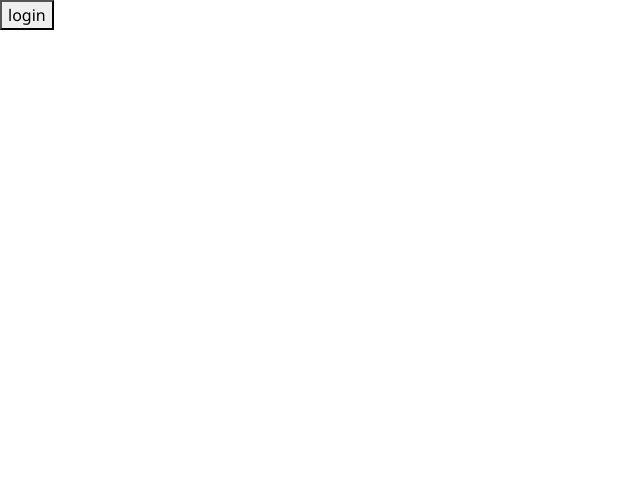
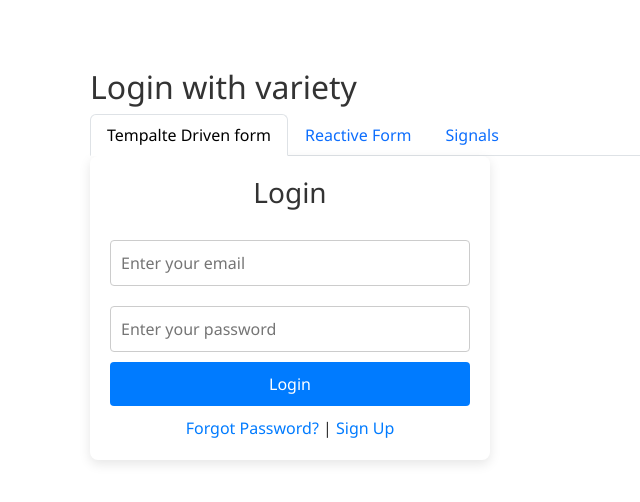
Before and after one commit to learningjsfor6m-ui/RR-turmeric-project, an Angular app: page /login in a window 1280 px wide. Shown: the top 502 px of the page, without its empty margins (0-640 px from the left). Built offline with nearby package versions, Linux system fonts and the light colour scheme.

Commit message:
#5 Half commit for signals upgrade for signal forms. 1.tempalet dirven form 2.Reactive form.

```diff
--- a/src/app/pages/auth/login/login.component.html
+++ b/src/app/pages/auth/login/login.component.html
@@ -1 +1,118 @@
-<button (click)="login()">login</button>
+<div class="container mt-5">
+  <h2>Login with variety</h2>
+
+  <!-- Tab links -->
+  <ul class="nav nav-tabs" id="myTab" role="tablist">
+    <li class="nav-item" role="presentation">
+      <a class="nav-link active" id="home-tab" data-bs-toggle="tab" href="#home" role="tab" aria-controls="home"
+        aria-selected="true">Tempalte Driven form</a>
+    </li>
+    <li class="nav-item" role="presentation">
+      <a class="nav-link" id="profile-tab" data-bs-toggle="tab" href="#profile" role="tab" aria-controls="profile"
+        aria-selected="false">Reactive Form</a>
+    </li>
+    <li class="nav-item" role="presentation">
+      <a class="nav-link" id="contact-tab" data-bs-toggle="tab" href="#contact" role="tab" aria-controls="contact"
+        aria-selected="false">Signals</a>
+    </li>
+  </ul>
+
+  <!-- Tab content -->
+  <div class="tab-content" id="myTabContent">
+    <!-- Home Tab Content -->
+    <div class="tab-pane fade show active" id="home" role="tabpanel" aria-labelledby="home-tab">
+
+      <div class="login-container">
+        <h3>Login</h3>
+        <form name="form" method="post" #f="ngForm" (ngSubmit)="login()">
+          <!-- Email  -->
+          <label for="email"></label>
+          <input type="email" [(ngModel)]="loginform.email" email #email="ngModel" class="form-input" name="email"
+            id="email" placeholder="Enter your email" required minlength="6"
+            [ngClass]="{'is-invalid': f.submitted && email.errors}"><br>
+          @if( f.submitted && email.errors){
+          <div class="invalid-feedback">
+            @if(email.errors['required']){
+            <span>Email required</span>
+            }
+            @if(email.errors['minLength']){
+            <span>Email should be min 6 length</span>
+            }@if (email.errors['email']) {
+            <div>Email is invalid</div>
+            }
+          </div>
+          }
+
+          <!-- Password  -->
+          <label for="password"></label>
+          <input type="password" [(ngModel)]="loginform.password" #password="ngModel" class="form-input" id="password"
+            name="password" placeholder="Enter your password" minlength="8"
+            pattern="^(?=.*[a-z])(?=.*[A-Z])(?=.*[@/!]).{8,}$"
+            [ngClass]="{'is-invalid': f.submitted && password.errors}" required><br>
+          @if(f.submitted && password.errors){
+          <div class="invalid-feedback">
+            @if(password.errors['required']){
+            <span>Password required</span>
+            }
+            @if(password.errors['pattern']){
+            <span>Password pattern</span>
+            }
+            @if(password.errors['minlength']){
+            <span>Password minlength</span>
+            }
+          </div>
+          }
+          <button type="submit" class="submit-btn">Login</button>
+        </form>
+        <div class="links">
+          <a>Forgot Password?</a> | <a>Sign Up</a>
+        </div>
+      </div>
+    </div>
+
+    <!-- Profile Tab Content -->
+    <div class="tab-pane fade" id="profile" role="tabpanel" aria-labelledby="profile-tab">
+      <div class="login-container">
+        <h3>Login</h3>
+        <form [formGroup]="loginFormReactive" (ngSubmit)="submitReactiveForm()">
+          <!-- Email  -->
+          <label for="email" class="form-label"></label>
+          <input type="email" class="form-control" formControlName="email" placeholder="Enter your email">
+          @if(emailControl?.invalid && ( emailControl?.touched || emailControl?.dirty)){
+          @if(emailControl?.errors?.['required']){
+          <span class="error-message">Required</span>
+          }
+          @if(emailControl?.errors?.['email']){
+          <span class="error-message">email</span>
+          }
+          }
+
+          <!-- Password  -->
+          <label for="password" class="form-label"></label>
+          <input type="password" class="form-control" name="password" formControlName="password"
+            placeholder="Enter your Password">
+          @if(passwordControl?.invalid && (passwordControl?.dirty || passwordControl?.touched)){
+          <!-- <div class="invalid-feedback"> -->
+          @if(passwordControl?.errors?.['required']){
+          <span class="error-message">Required</span>
+          }
+          @if(passwordControl?.hasError('pattern')){
+          <span>pattern</span>
+          }
+          <!-- </div> -->
+          }
+          <br>
+          <button type="submit" [disabled]="loginFormReactive.invalid" class="btn btn-primary">Login</button>
+        </form>
+        <div class="links">
+          <a>Forgot Password?</a> | <a>Sign Up</a>
+        </div>
+      </div>
+    </div>
+    <!-- Contact Tab Content -->
+    <div class="tab-pane fade" id="contact" role="tabpanel" aria-labelledby="contact-tab">
+      <h3>Contact Tab</h3>
+      <p>This is the contact tab content.</p>
+    </div>
+  </div>
+</div>
--- a/src/app/pages/auth/login/login.component.scss
+++ b/src/app/pages/auth/login/login.component.scss
@@ -0,0 +1,63 @@
+ body {
+      font-family: Arial, sans-serif;
+      background-color: #f4f4f4;
+      display: flex;
+      justify-content: center;
+      align-items: center;
+      height: 100vh;
+      margin: 0;
+    }
+
+    .login-container {
+      background-color: white;
+      padding: 20px;
+      border-radius: 8px;
+      box-shadow: 0px 4px 12px rgba(0, 0, 0, 0.1);
+      width: 400px;
+      text-align: center;
+    }
+
+    .login-container h3 {
+      margin-bottom: 20px;
+    }
+
+    .form-input {
+      width: 100%;
+      padding: 10px;
+      margin: 10px 0;
+      border-radius: 4px;
+      border: 1px solid #ccc;
+      box-sizing: border-box;
+    }
+
+    .form-input:focus {
+      outline: none;
+      border-color: #007bff;
+    }
+
+    .submit-btn {
+      width: 100%;
+      padding: 10px;
+      background-color: #007bff;
+      color: white;
+      border: none;
+      border-radius: 4px;
+      cursor: pointer;
+    }
+
+    .submit-btn:hover {
+      background-color: #0056b3;
+    }
+
+    .links {
+      margin-top: 10px;
+    }
+
+    .links a {
+      text-decoration: none;
+      color: #007bff;
+    }
+
+    .links a:hover {
+      text-decoration: underline;
+    }
--- a/src/app/pages/auth/login/login.component.ts
+++ b/src/app/pages/auth/login/login.component.ts
@@ -1,24 +1,103 @@
-import { Component } from '@angular/core';
+import { Component, signal } from '@angular/core';
 import { AuthService } from '../../../services/auth.service';
 import { User } from '../../../shared/user';
 import { Router } from '@angular/router';
+// import { form, required, email as emailValidator, minLength } from '@angular/forms/signals'
+import {
+  FormBuilder,
+  FormGroup,
+  FormsModule,
+  ReactiveFormsModule,
+  Validators,
+} from '@angular/forms';
+import { CommonModule } from '@angular/common';
 
 @Component({
   selector: 'login',
-  imports: [],
+  imports: [FormsModule, CommonModule, ReactiveFormsModule],
   templateUrl: './login.component.html',
-  styleUrl: './login.component.scss'
+  styleUrl: './login.component.scss',
 })
 export class LoginComponent {
+  // template driven
+  loginform: User = {
+    email: '',
+    password: '',
+  };
+  isSubmitted: boolean = false;
 
-  constructor(private auth:AuthService,private router:Router){}
-  login(){
-    let creds:User ={email:'Amir@gmail.com' , password :"Passw@123"}
-    this.auth.login(creds).subscribe((res:any)=>{
-      console.log(res)
-      if(res){
-        this.router.navigateByUrl('/layout')
+  // Reactive
+  loginFormReactive!: FormGroup;
+
+
+  // Signals
+  loginModel = signal<User>({ email: '', password: '' });
+  // loginFormSignal = form()
+
+  constructor(
+    private auth: AuthService,
+    private router: Router,
+    private fb: FormBuilder
+  ) {
+    this.loginFormReactive = this.fb.group({
+      email: ['', [Validators.required, Validators.email]],
+      //^(?=.*[a-z])(?=.*[A-Z])(?=.*[@/!]).{8,}$
+      password: [
+        '',
+        [
+          Validators.required,
+          Validators.pattern('^(?=.*[a-z])(?=.*[A-Z])(?=.*[@/!]).{8,}$'),
+        ],
+      ],
+    });
+
+    //  this.loginFormReactive = new FormGroup({
+    //   // Create form controls
+    //   username: new FormControl('', [Validators.required, Validators.minLength(5)]), // Add validators
+    //   password: new FormControl('', [Validators.required, Validators.minLength(8)]),
+    // });
+  }
+  // Using Tempalte Driven form
+  login() {
+    let creds: User = {
+      email: this.loginform.email,
+      password: this.loginform.password,
+    };
+    this.loginCentre(creds);
+  }
+
+  // Using Reactive form
+  submitReactiveForm() {
+    this.isSubmitted = true;
+    if (this.loginFormReactive.invalid) {
+      return;
+    }
+    let creds: User = {
+      email: this.loginFormReactive.value.email,
+      password: this.loginFormReactive.value.password,
+    };
+    this.loginCentre(creds);
+  }
+
+  // Using Signals
+  submitSignalForm(){
+
+  }
+
+
+  loginCentre(value: User) {
+    let creds: User = value;
+    this.auth.login(creds).subscribe((res: any) => {
+      console.log(res);
+      if (res) {
+        this.router.navigateByUrl('/layout');
       }
-    })
+    });
+  }
+  get emailControl() {
+    return this.loginFormReactive.get('email');
+  }
+  get passwordControl() {
+    return this.loginFormReactive.get('password');
   }
 }
--- a/src/app/pages/main/analytics/analytics.component.html
+++ b/src/app/pages/main/analytics/analytics.component.html
@@ -1,10 +1,10 @@
   <div class="container">
 
     <!-- Banner -->
-    <div class="banner mb-5">
+    <!-- <div class="banner mb-5">
       <h1 class="fw-bold">{{headingOfPage}}</h1>
       <p class="mt-2">Track performance, users, sales, and real-time statistics easily.</p>
-    </div>
+    </div> -->
  <filter-header [compName] = "headingOfPage" (changeEvent)="selectedItem" (changeInput)="getText($event)"></filter-header>
     <!-- Analytics Cards -->
     <div class="row g-4">
--- a/src/app/pages/main/messages/messages.component.html
+++ b/src/app/pages/main/messages/messages.component.html
@@ -2,10 +2,11 @@
   <div class="container mt-4">
 
     <!-- Banner -->
-    <div class="banner">
+    <!-- <div class="banner">
       <h1 class="fw-bold">Messages</h1>
       <p>Your recent conversations</p>
-    </div>
+    </div> -->
+ <filter-header [compName] = "headingOfPage" (changeEvent)="selectedItem" (changeInput)="getText($event)"></filter-header>
 
     <!-- Messages List -->
     <div class="mt-4">
--- a/src/app/pages/main/messages/messages.component.ts
+++ b/src/app/pages/main/messages/messages.component.ts
@@ -1,11 +1,18 @@
 import { Component } from '@angular/core';
+import { FilterHeaderComponent } from '../../shared/filter-header/filter-header.component';
 
 @Component({
   selector: 'messages',
-  imports: [],
+  imports: [FilterHeaderComponent],
   templateUrl: './messages.component.html',
   styleUrl: './messages.component.scss'
 })
 export class MessagesComponent {
+headingOfPage:string= 'User Management'
+selectedItem:string=''
+
+
+getText(type:string){
 
 }
+}
--- a/src/app/pages/main/user-list/user-list.component.html
+++ b/src/app/pages/main/user-list/user-list.component.html
@@ -2,10 +2,11 @@
   <div class="container mt-4">
 
     <!-- Banner Title -->
-    <div class="banner">
+    <!-- <div class="banner">
       <h1 class="fw-bold">User Management</h1>
       <p>All registered users are listed below.</p>
-    </div>
+    </div> -->
+ <filter-header [compName] = "headingOfPage" (changeEvent)="selectedItem" (changeInput)="getText($event)"></filter-header>
 
     <!-- User Table -->
     <div class="table-container mt-4">
```
Also changed, not shown: src/app/pages/main/user-list/user-list.component.ts (+8 -1 lines).
